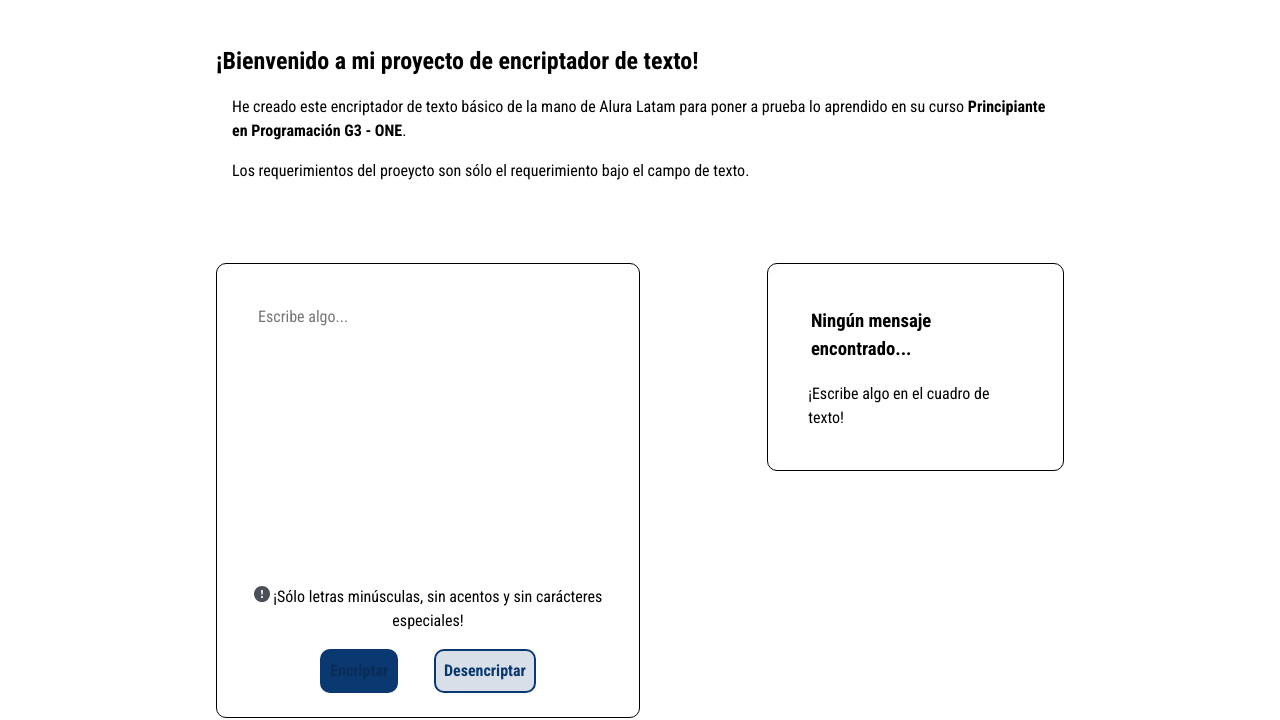
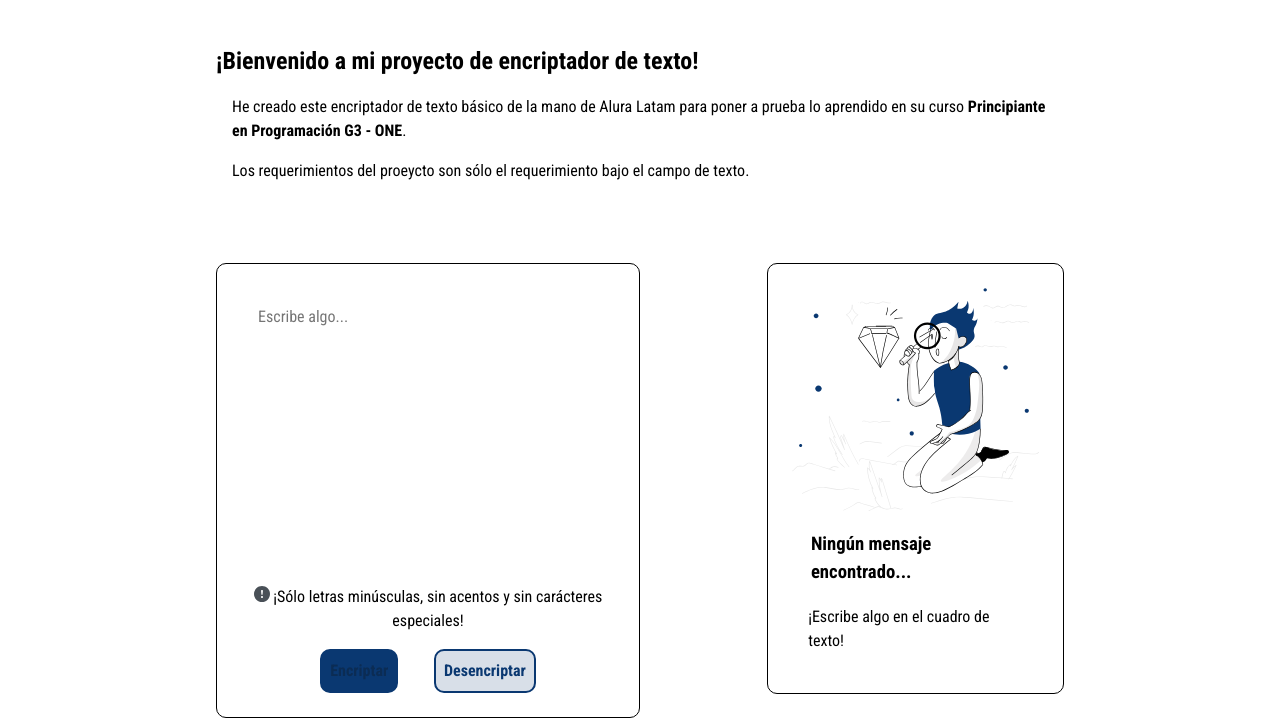
Before and after one commit to Isaacomon/AluraChallenge01, a plain HTML site: page index.html in a window 1280 px wide. Shown: the part 102-822 px from the top of the page. Drawn offline with Linux system fonts and the light colour scheme; the site is published under a folder, as on GitHub Pages, so addresses that start at the root find nothing.

Commit message:
Corrigiendo una ruta perdida

```diff
--- a/index.html
+++ b/index.html
@@ -32,7 +32,7 @@
             <button class="encrypt-button" id="desencriptar" disabled="disabled">Desencriptar</button>
         </section>
         <section class="side">
-                <img src="/images/boy.svg" alt="">
+                <img src="images/boy.svg" alt="">
                 <h3>Ningún mensaje encontrado...</h3>
                 <p>¡Escribe algo en el cuadro de texto!</p>
         </section>
```
